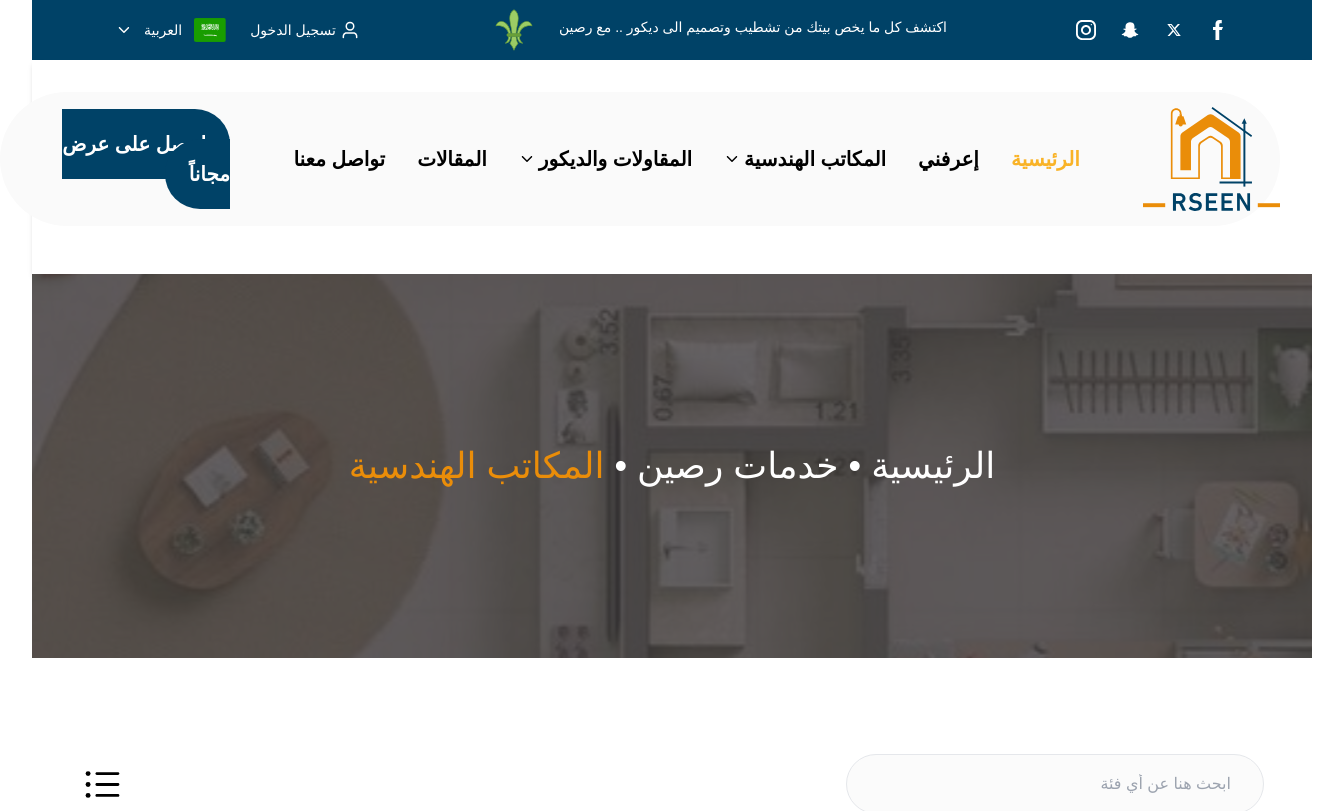
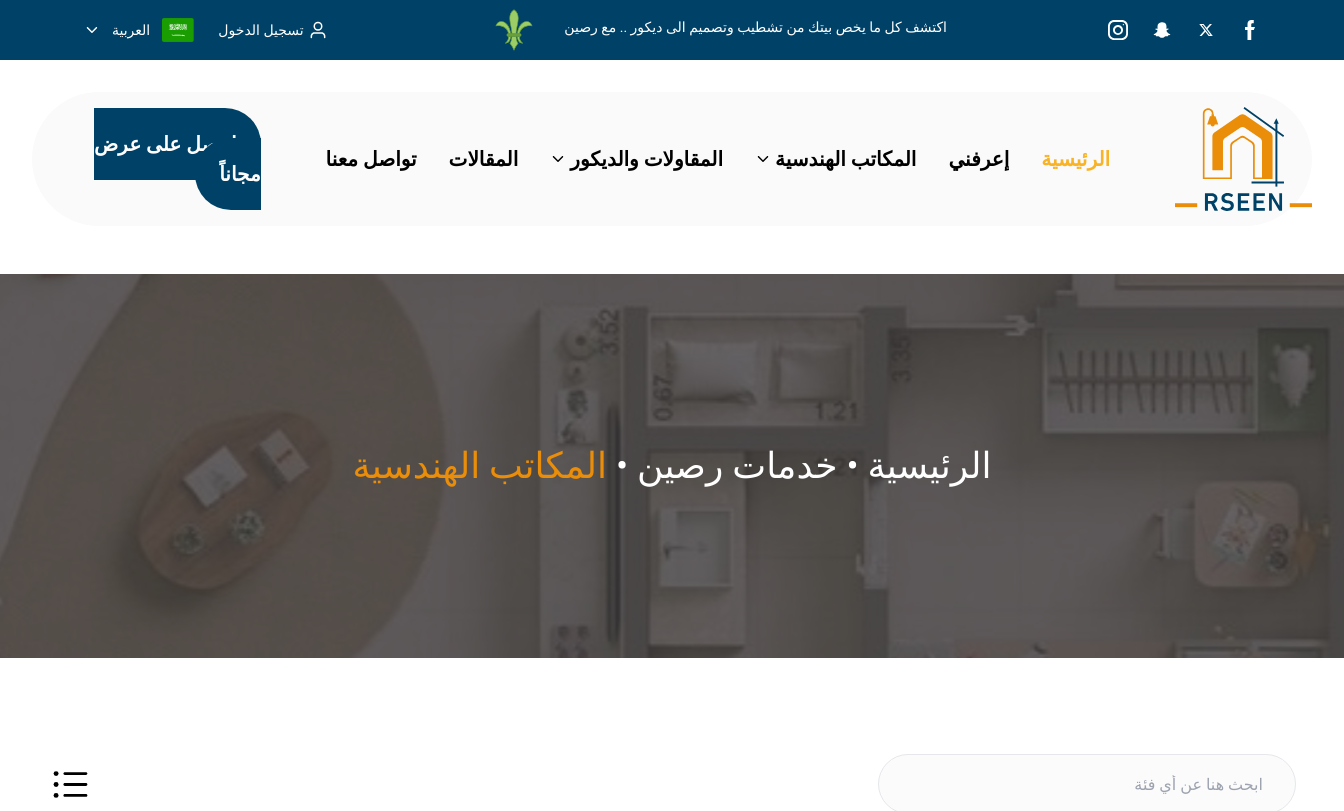
Before and after one commit to mohamedelkhateeb/raseen, a React (Vite) app: page / in a window 1280 px wide. Shown: the top 811 px of the page, 1344 px wide, since content can reach past the window. Built offline with nearby package versions, Linux system fonts and the light colour scheme.

Commit message:
build success

```diff
--- a/index.html
+++ b/index.html
@@ -4,7 +4,7 @@
     <meta charset="UTF-8" />
     <link rel="icon" type="image/svg+xml" href="/vite.svg" />
     <meta name="viewport" content="width=device-width, initial-scale=1.0" />
-    <title>Vite + React + TS</title>
+    <title>Rseen</title>
   </head>
   <body>
     <div id="root"></div>
--- a/src/components/Header.tsx
+++ b/src/components/Header.tsx
@@ -1,4 +1,3 @@
-import React from 'react'
 
 const Header = () => {
   return (
--- a/src/components/Layout.tsx
+++ b/src/components/Layout.tsx
@@ -5,7 +5,7 @@ import HeroSection from "./HeroSection";
 import Footer from "./Footer";
 const Layout = ({ children }: { children: React.ReactNode }) => {
   return (
-    <div>
+    <div className="w-fit">
       <TaskBar />
       <NavBar />
       <HeroSection />
--- a/src/index.css
+++ b/src/index.css
@@ -2,3 +2,8 @@
 @tailwind base;
 @tailwind components;
 @tailwind utilities;
+
+body {
+  font-family: "Roboto","cairo", sans-serif;
+  width: 100%
+}
--- a/src/pages/Home.tsx
+++ b/src/pages/Home.tsx
@@ -1,4 +1,3 @@
-// pages/Home.tsx
 import Layout from "../components/Layout";
 import Card from "../components/Card";
 import Filters from "../components/Filters";
@@ -9,8 +8,6 @@ import ImgCard from "../assets/image-card.svg";
 import SearchBox from "../components/SearchBox";
 const Home: React.FC = () => {
   const [listStyle, setListStyle] = useState("grid");
-  console.log(listStyle);
-
   return (
     <Layout>
       <div className="flex justify-around mb-12 mx-4 mr-8">
```
Also changed, not shown: 2 other files (tests, documents, lock files or other folders).
